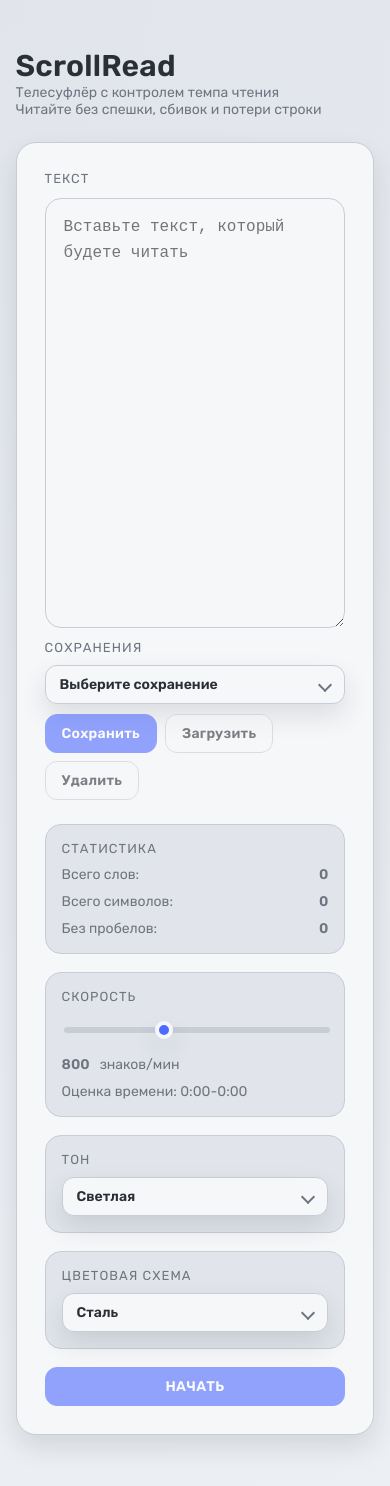
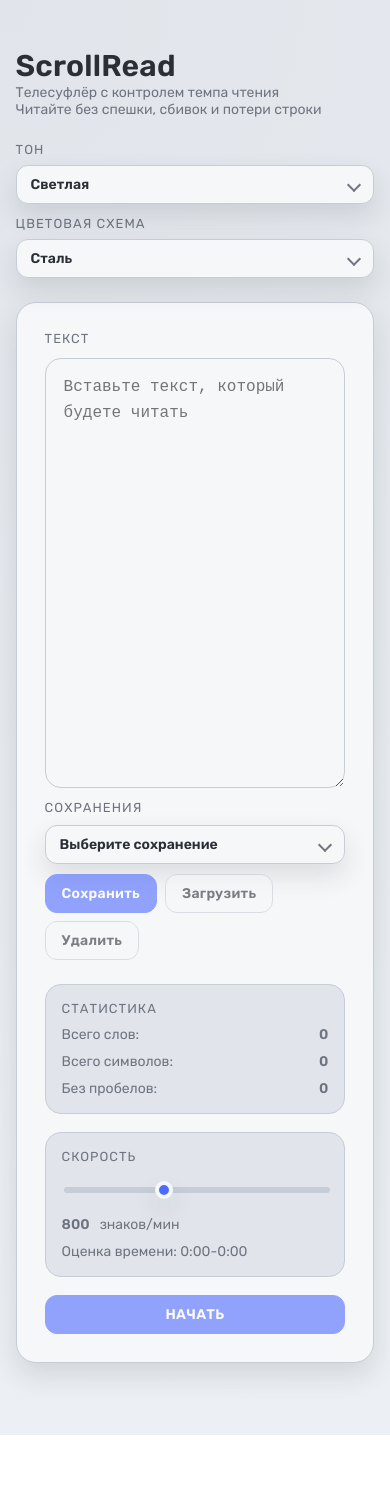
Before and after one commit to saibrok/scrollread, a Vue app: page / in a window 390 px wide. Shown: the top 1486 px of the page. After the commit the page ends 1435 px from the top, so only its background shows below. Built offline with nearby package versions, Linux system fonts and the light colour scheme.

Commit message:
feat: вынесен переключатель тем

```diff
--- a/src/App.vue
+++ b/src/App.vue
@@ -64,7 +64,9 @@ function closeReader() {
 }
 
 function resetSettings() {
-    Object.assign(settings, DEFAULTS);
+    const { themeTone, themePalette } = settings;
+
+    Object.assign(settings, DEFAULTS, { themeTone, themePalette });
 }
 
 function applyTheme(tone, palette) {
--- a/src/components/EditorView.vue
+++ b/src/components/EditorView.vue
@@ -95,11 +95,29 @@ function onTextInput(event) {
 
 <template>
     <div class="page">
-        <header>
+        <header class="page-header">
             <div>
                 <div class="title">ScrollRead</div>
                 <div class="subtitle">Телесуфлёр с контролем темпа чтения</div>
                 <div class="subtitle">Читайте без спешки, сбивок и потери строки</div>
+            </div>
+            <div class="header-theme">
+                <div class="header-theme__control">
+                    <div class="label">Тон</div>
+                    <SrSelect
+                        :model-value="props.themeTone"
+                        :items="THEME_TONE_OPTIONS"
+                        @update:model-value="emit('update:theme-tone', $event)"
+                    />
+                </div>
+                <div class="header-theme__control">
+                    <div class="label">Цветовая схема</div>
+                    <SrSelect
+                        :model-value="props.themePalette"
+                        :items="paletteOptions"
+                        @update:model-value="emit('update:theme-palette', $event)"
+                    />
+                </div>
             </div>
         </header>
 
@@ -177,24 +195,6 @@ function onTextInput(event) {
                     <div class="meta">
                         Оценка времени: <span>{{ props.timeRange }}</span>
                     </div>
-                </div>
-
-                <div class="control">
-                    <div class="label">Тон</div>
-                    <SrSelect
-                        :model-value="props.themeTone"
-                        :items="THEME_TONE_OPTIONS"
-                        @update:model-value="emit('update:theme-tone', $event)"
-                    />
-                </div>
-
-                <div class="control">
-                    <div class="label">Цветовая схема</div>
-                    <SrSelect
-                        :model-value="props.themePalette"
-                        :items="paletteOptions"
-                        @update:model-value="emit('update:theme-palette', $event)"
-                    />
                 </div>
 
                 <SrButton
--- a/src/components/ReaderHeader.vue
+++ b/src/components/ReaderHeader.vue
@@ -1,5 +1,10 @@
 <script setup>
+import { computed } from 'vue';
+
+import { getPaletteOptions, THEME_TONE_OPTIONS } from '../utils/themes';
+
 import SrButton from '../ui/SrButton.vue';
+import SrSelect from '../ui/SrSelect.vue';
 
 const props = defineProps({
     isPlaying: {
@@ -10,9 +15,19 @@ const props = defineProps({
         type: String,
         required: true,
     },
+    themeTone: {
+        type: String,
+        required: true,
+    },
+    themePalette: {
+        type: String,
+        required: true,
+    },
 });
 
-const emit = defineEmits(['toggle-play', 'fullscreen', 'jump-end', 'reset', 'help', 'close']);
+const emit = defineEmits(['toggle-play', 'fullscreen', 'reset', 'help', 'close', 'update:theme-tone', 'update:theme-palette']);
+
+const paletteOptions = computed(() => getPaletteOptions(props.themeTone));
 </script>
 
 <template>
@@ -22,21 +37,32 @@ const emit = defineEmits(['toggle-play', 'fullscreen', 'jump-end', 'reset', 'hel
                 class="reader-btn"
                 @click="emit('toggle-play')"
             >
-                {{ props.isPlaying ? 'Пауза' : 'Плей' }}
+                {{ props.isPlaying ? 'Пауза' : 'Начать' }}
             </SrButton>
             <SrButton
                 class="reader-btn"
                 @click="emit('fullscreen')"
                 >Полный экран</SrButton
             >
-            <SrButton
-                class="reader-btn"
-                @click="emit('jump-end')"
-                >В конец</SrButton
-            >
         </div>
         <div class="reader-timer">{{ props.timerText }}</div>
         <div class="reader-controls">
+            <div class="reader-theme">
+                <label class="reader-theme__control">
+                    <SrSelect
+                        :model-value="props.themeTone"
+                        :items="THEME_TONE_OPTIONS"
+                        @update:model-value="emit('update:theme-tone', $event)"
+                    />
+                </label>
+                <label class="reader-theme__control">
+                    <SrSelect
+                        :model-value="props.themePalette"
+                        :items="paletteOptions"
+                        @update:model-value="emit('update:theme-palette', $event)"
+                    />
+                </label>
+            </div>
             <SrButton
                 class="reader-btn"
                 @click="emit('reset')"
--- a/src/components/ReaderHelp.vue
+++ b/src/components/ReaderHelp.vue
@@ -27,7 +27,6 @@ const emit = defineEmits(['close']);
         </div>
         <div class="sr-modal-grid">
             <div><strong>Space</strong> - плей/пауза</div>
-            <div><strong>Esc</strong> - закрыть окно горячих клавиш</div>
             <div><strong>F</strong> - полный экран</div>
             <div><strong>Up/Down</strong> - скорость +100</div>
             <div><strong>Left/Right</strong> - размер шрифта +2</div>
--- a/src/components/ReaderPanel.vue
+++ b/src/components/ReaderPanel.vue
@@ -1,10 +1,6 @@
 <script setup>
-import { computed } from 'vue';
-
 import SrRange from '../ui/SrRange.vue';
 import SrSelect from '../ui/SrSelect.vue';
-
-import { THEME_TONE_OPTIONS, getPaletteOptions } from '../utils/themes';
 
 const props = defineProps({
     settings: {
@@ -30,8 +26,6 @@ const alignOptions = [
     { value: 'center', text: 'По центру' },
     { value: 'justify', text: 'На всю ширину' },
 ];
-
-const paletteOptions = computed(() => getPaletteOptions(props.settings.themeTone));
 
 function emitUpdate(key, value) {
     emit('update', { key, value });
@@ -177,32 +171,6 @@ function emitUpdate(key, value) {
         <div class="reader-control">
             <label
                 class="reader-label"
-                for="themeTone"
-                >Тон</label
-            >
-            <SrSelect
-                id="themeTone"
-                :model-value="props.settings.themeTone"
-                :items="THEME_TONE_OPTIONS"
-                @update:model-value="emitUpdate('themeTone', $event)"
-            />
-        </div>
-        <div class="reader-control">
-            <label
-                class="reader-label"
-                for="themePalette"
-                >Цветовая схема</label
-            >
-            <SrSelect
-                id="themePalette"
-                :model-value="props.settings.themePalette"
-                :items="paletteOptions"
-                @update:model-value="emitUpdate('themePalette', $event)"
-            />
-        </div>
-        <div class="reader-control">
-            <label
-                class="reader-label"
                 for="brightness"
                 >Яркость</label
             >
--- a/src/components/ReaderView.vue
+++ b/src/components/ReaderView.vue
@@ -167,9 +167,12 @@ useReaderShortcuts({
         <ReaderHeader
             :is-playing="isPlaying"
             :timer-text="timerText"
+            :theme-tone="settings.themeTone"
+            :theme-palette="settings.themePalette"
             @toggle-play="togglePlay"
             @fullscreen="handleFullscreen"
-            @jump-end="() => jumpToEdge(true)"
+            @update:theme-tone="(value) => updateSetting({ key: 'themeTone', value })"
+            @update:theme-palette="(value) => updateSetting({ key: 'themePalette', value })"
             @reset="handleReset"
             @help="openHelp"
             @close="handleClose"
--- a/src/styles/editor.css
+++ b/src/styles/editor.css
@@ -9,6 +9,22 @@
     gap: 24px;
 }
 
+.page-header {
+    align-items: flex-start;
+    gap: 24px;
+}
+
+.header-theme {
+    display: grid;
+    gap: 12px;
+    min-width: 220px;
+}
+
+.header-theme__control {
+    display: flex;
+    flex-direction: column;
+    gap: 8px;
+}
 .editor {
     display: flex;
     flex-direction: column;
@@ -104,6 +120,14 @@ input[type='range'] {
 }
 
 @media (max-width: 900px) {
+    .page-header {
+        flex-direction: column;
+        align-items: stretch;
+    }
+
+    .header-theme {
+        width: 100%;
+    }
     .card {
         grid-template-columns: 1fr;
     }
--- a/src/styles/reader.css
+++ b/src/styles/reader.css
@@ -23,6 +23,8 @@
 }
 
 .reader-header {
+  position: relative;
+  z-index: 30;
   display: flex;
   align-items: center;
   justify-content: space-between;
@@ -38,12 +40,33 @@
   gap: 12px;
 }
 
+.reader-theme {
+  display: grid;
+  grid-template-columns: repeat(2, minmax(140px, 1fr));
+  gap: 10px;
+  align-items: end;
+}
+
+.reader-theme__control {
+  display: flex;
+  flex-direction: column;
+  gap: 6px;
+  font-size: 11px;
+  color: var(--reader-text-muted);
+}
+
+.reader-theme select {
+  width: 100%;
+}
+
 .reader-timer {
   font-size: 14px;
   color: var(--reader-text-muted);
 }
 
 .reader-panel {
+  position: relative;
+  z-index: 10;
   display: grid;
   grid-template-columns: repeat(auto-fit, minmax(180px, 1fr));
   gap: 14px;
--- a/src/ui/SrSelect.vue
+++ b/src/ui/SrSelect.vue
@@ -180,7 +180,7 @@ onBeforeUnmount(() => {
 
 .sr-select__menu {
     position: absolute;
-    z-index: 20;
+    z-index: 200;
     top: calc(100% + 6px);
     right: 0;
     left: 0;
```
